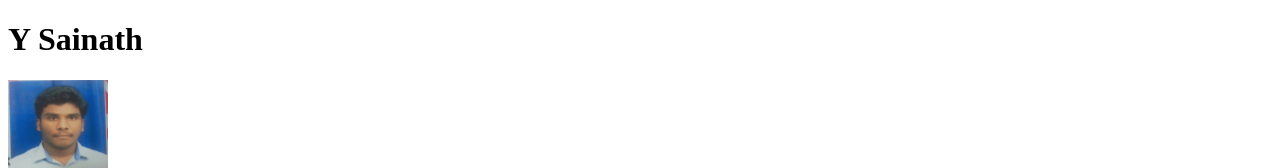
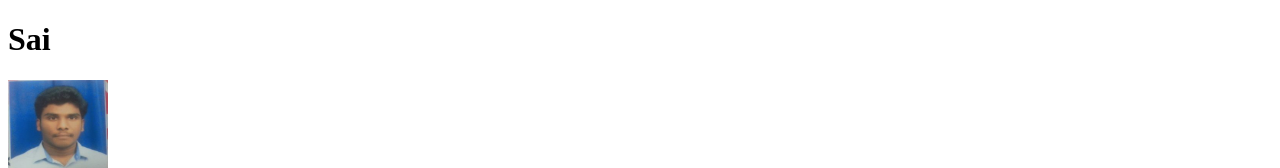
Before and after one commit to sainath0246/resume, a plain HTML site: page index.html in a window 1280 px wide. Shown: the top 168 px of the page. Drawn offline with Linux system fonts and the light colour scheme.

Commit message:
Update index.html

```diff
--- a/index.html
+++ b/index.html
@@ -6,7 +6,7 @@
     <title>Document</title>
 </head>
 <body>
-    <h1>Y Sainath</h1>
+    <h1>Sai</h1>
     <img src="./sai.jpeg" width="100" height="100"/>
     <h1>Summary</h1>
     <p>I am a hardworking person determined to complete any task I am supposed to do!</p>
```
